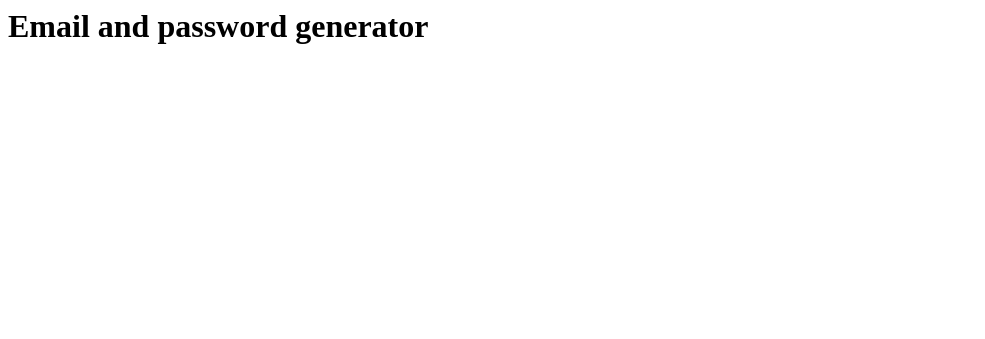
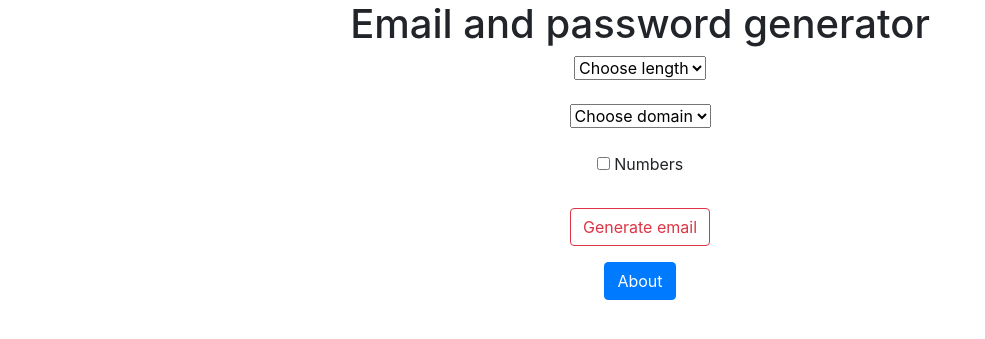
Before and after one commit to RStawecki/emailGenerator, a Django app: page / in a window 1280 px wide. Shown: the top 339 px of the page, without its empty margins (0-985 px from the left). Run offline with Django 3.2, Linux system fonts and the light colour scheme.

Commit message:
finished email generating project with styling

```diff
--- a/emailGenerator/urls.py
+++ b/emailGenerator/urls.py
@@ -19,5 +19,7 @@ from generator import views
 
 urlpatterns = [
     path('admin/', admin.site.urls),
-    path('', views.home, name = 'home')
+    path('', views.home, name = 'home'),
+    path('about', views.about, name ='about'),
+    path('email', views.email, name = 'email')
 ]
--- a/generator/templates/generator/home.html
+++ b/generator/templates/generator/home.html
@@ -1 +1,34 @@
-<h1>Email and password generator</h1>
+<link rel="stylesheet" href="https://cdn.jsdelivr.net/npm/bootstrap@4.5.3/dist/css/bootstrap.min.css" integrity="sha384-TX8t27EcRE3e/ihU7zmQxVncDAy5uIKz4rEkgIXeMed4M0jlfIDPvg6uqKI2xXr2" crossorigin="anonymous">
+<div class = "container text-center">
+    <h1>Email and password generator</h1>
+    <form action="{% url 'email'%}">
+
+        <select name="length">
+            <option value="" selected disabled>Choose length</option>
+            <option value="5">5 numbers</option>
+            <option value="6">6 numbers</option>
+            <option value="7">7 numbers</option>
+
+        </select>
+        <br>
+        <br>
+        <select name ="domain">
+            <option value="" selected disabled>Choose domain</option>
+            <option value="@wp.pl">@wp.pl</option>
+            <option value="@gmail.com">@gmail.com</option>
+            <option value="@poczta.fm">@poczta.fm</option>
+        </select>
+        <br>
+        <br>
+        <input type="checkbox" name = "numbers">
+        <label for="numbers">Numbers</label>
+        <br>
+        <br>
+        <!--<button type = "generateEmail">Generate email</button>-->
+        <button type="generateEmail" class="btn btn-outline-danger">Generate email</button>
+        <br>
+
+    </form>
+    <!--<a href="{% url 'about' %}">About</a>-->
+    <a class="btn btn-primary" href="{% url 'about' %}" role="button">About</a>
+</div>
--- a/generator/views.py
+++ b/generator/views.py
@@ -1,4 +1,27 @@
 from django.shortcuts import render
+import random
 
 def home(request):
     return render(request, 'generator/home.html')
+
+def about(request):
+    return render(request, 'generator/about.html')
+
+def email(request):
+    numbers = '0123456789'
+    lowerLetters = 'abcdefghijklmnoprstuwxyz'
+    upperLetters = lowerLetters.upper()
+    strNumbers = lowerLetters + upperLetters
+
+    if request.GET.get("numbers"):
+        strNumbers += numbers
+    length = int(request.GET.get('length'))
+    email = ''
+    for _ in range(length):
+        el = random.choice(strNumbers)
+        email += el
+    #domains = ['@wp.pl', '@gmail.com', '@poczta.fm']
+    domain = request.GET.get('domain')
+    email += domain
+
+    return render(request, 'generator/email.html', {'email': email})
```
Also changed, not shown: generator/templates/generator/about.html (added, +7 -0 lines), generator/templates/generator/email.html (added, +13 -0 lines).
